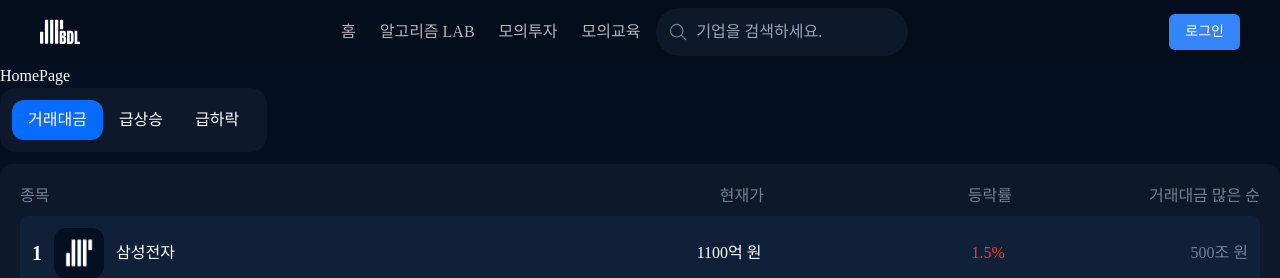
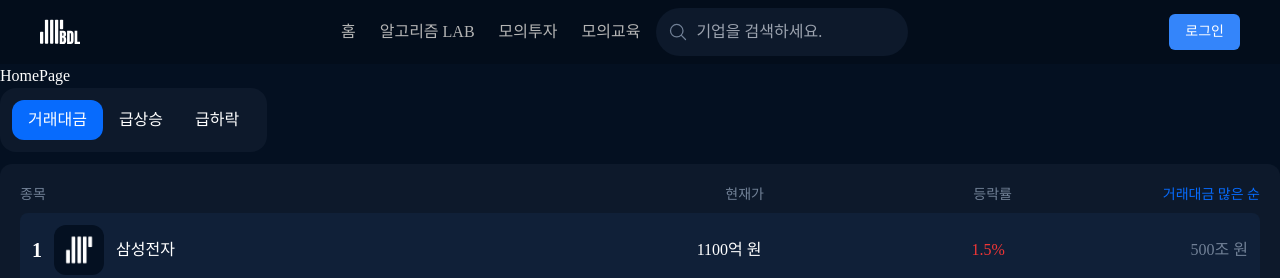
Before and after one commit to stitchzzang/BDL_PJT, a React (Vite) app: page / in a window 1280 px wide. Shown: the top 278 px of the page. Built offline with nearby package versions, Linux system fonts and the light colour scheme; a web font is replaced by a local one.

Commit message:
desgin:디자인 수정 1. 폰트 크기 수정

```diff
--- a/src/components/home-page/real-time-chart/real-time-chart-rise.tsx
+++ b/src/components/home-page/real-time-chart/real-time-chart-rise.tsx
@@ -34,9 +34,11 @@ export const RealTimeChartRise = () => {
           <div className="flex flex-col space-y-2">
             {/* 테이블 헤더 */}
             <div className="rounded-lgp-2 flex flex-row">
-              <div className="w-[60%] text-[16px] text-border-color">종목</div>
-              <div className="w-[20%] text-right text-[16px] text-border-color">현재가</div>
-              <div className="w-[20%] text-right text-[16px] text-border-color">등락률 높은 순</div>
+              <div className="w-[60%] text-[14px] text-border-color">종목</div>
+              <div className="w-[20%] text-right text-[14px] text-border-color">현재가</div>
+              <div className="w-[20%] text-right text-[14px]  text-btn-blue-color">
+                등락률 높은 순
+              </div>
             </div>
 
             {/* 테이블 로우들 - 배열의 각 항목을 매핑 */}
--- a/src/components/home-page/real-time-chart/real-time-chart-transaction.tsx
+++ b/src/components/home-page/real-time-chart/real-time-chart-transaction.tsx
@@ -37,10 +37,10 @@ export const RealTimeChartTransaction = () => {
           <div className="flex flex-col space-y-2">
             {/* 테이블 헤더 */}
             <div className="rounded-lgp-2 flex flex-row">
-              <div className="w-[40%] text-[16px] text-border-color">종목</div>
-              <div className="w-[20%] text-right text-[16px] text-border-color">현재가</div>
-              <div className="w-[20%] text-right text-[16px] text-border-color">등락률</div>
-              <div className="w-[20%] text-right text-[16px] text-border-color">
+              <div className="w-[40%] text-[14px] text-border-color">종목</div>
+              <div className="w-[20%] text-right text-[14px] text-border-color">현재가</div>
+              <div className="w-[20%] text-right text-[14px] text-border-color">등락률</div>
+              <div className="w-[20%] text-right text-[14px] text-btn-blue-color">
                 거래대금 많은 순
               </div>
             </div>
```
